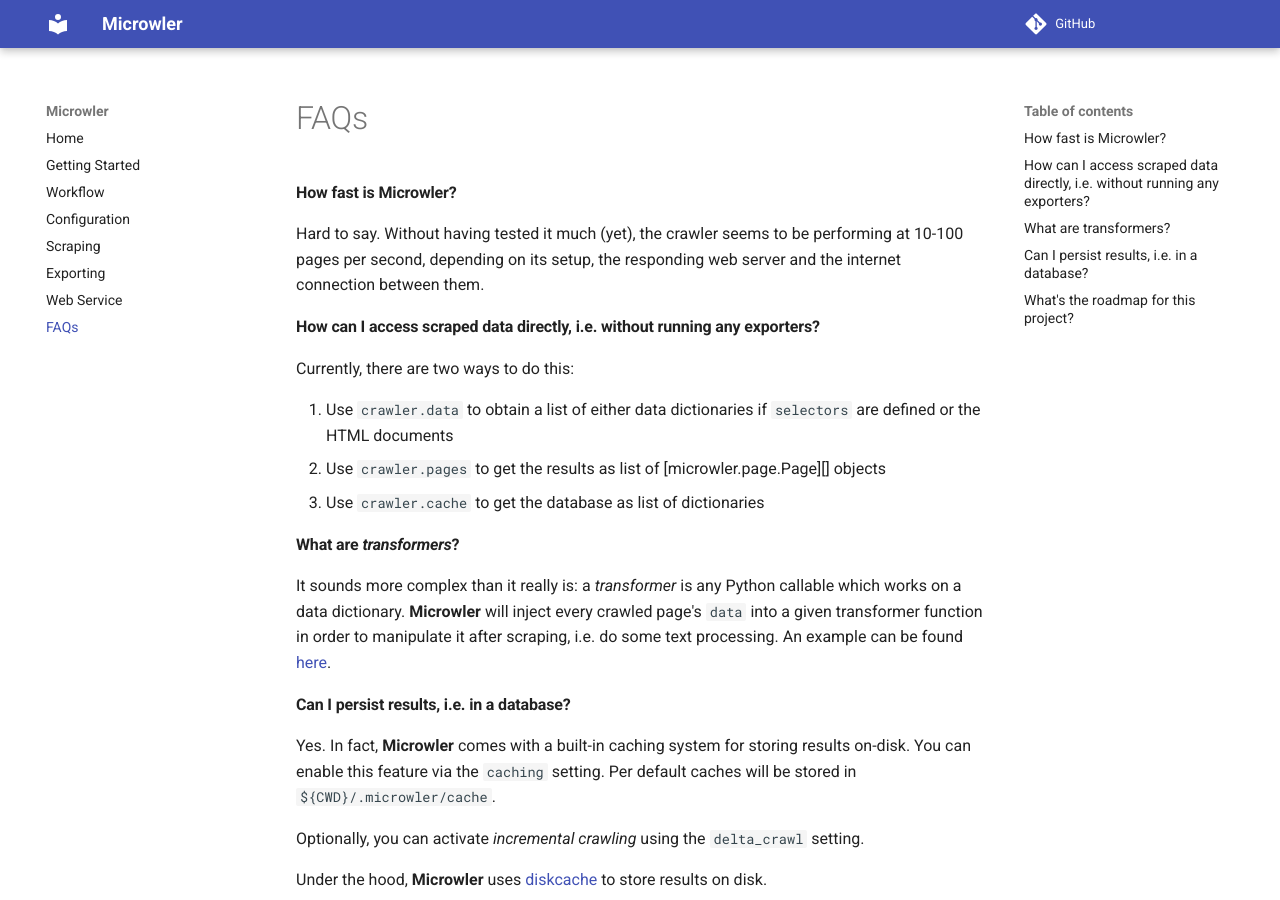
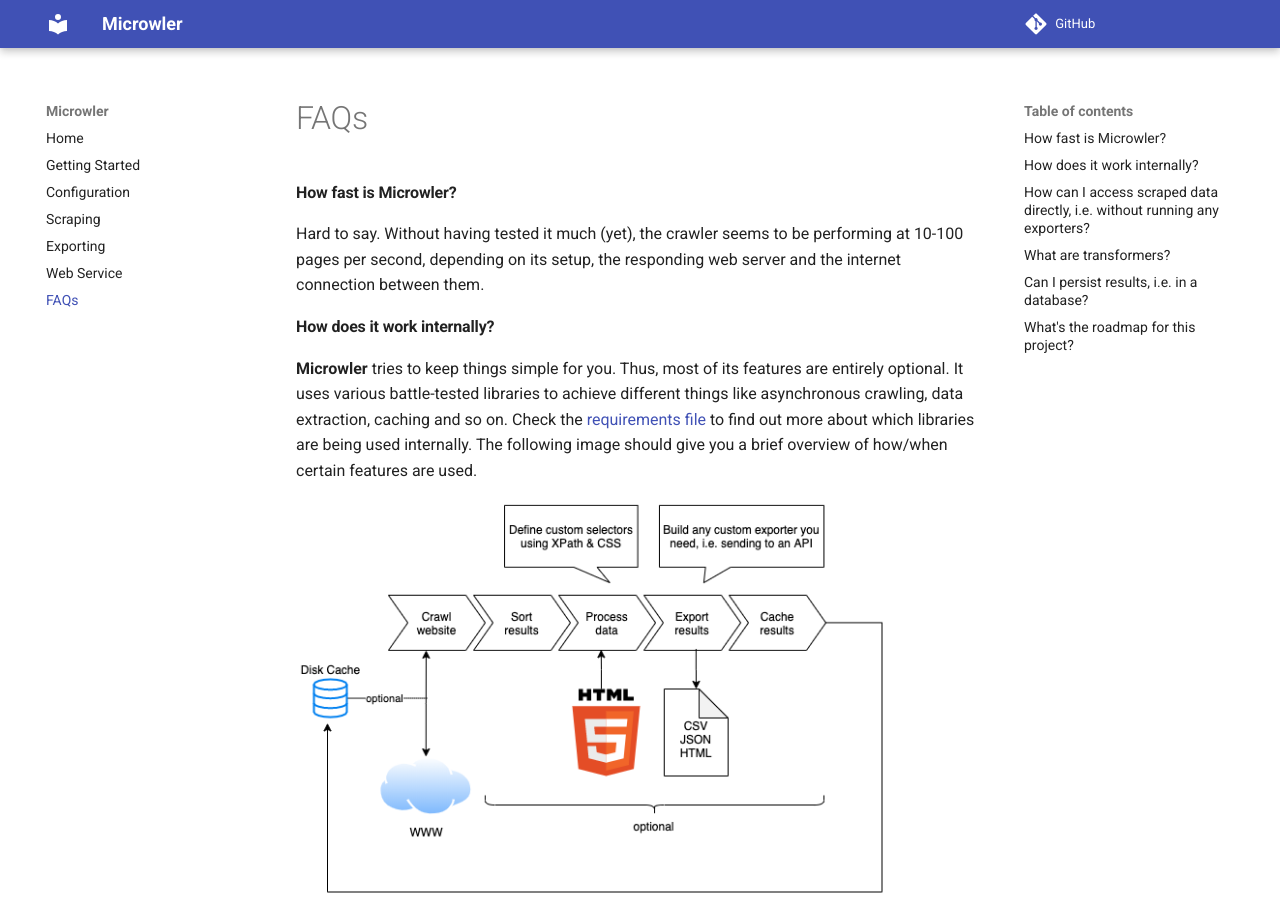
Before and after one commit to INNOVINATI/microwler, an MkDocs documentation site: the page built from docs/faq.md, in a window 1280 px wide and 900 px high. Built offline with MkDocs 1.6.1 and Material for MkDocs 9.7.7, drawn with Linux system fonts in a browser that asks for light colours; comment, search, counter and statistics services are not loaded.

Commit message:
Move workflow description to FAQs

```diff
--- a/docs/faq.md
+++ b/docs/faq.md
@@ -4,6 +4,16 @@
 Hard to say. Without having tested it much (yet), the crawler seems to be performing
 at 10-100 pages per second, depending on its setup, the responding web
 server and the internet connection between them.
+
+#### How does it work internally?
+**Microwler** tries to keep things simple for you. Thus, most of its features are entirely optional.
+It uses various battle-tested libraries to achieve different things like asynchronous crawling, data
+extraction, caching and so on. Check the [requirements file](https://github.com/INNOVINATI/microwler/blob/master/requirements.txt)
+to find out more about which libraries are being used internally.
+The following image should give you a brief overview of how/when certain features are used.
+
+<img src="https://github.com/INNOVINATI/microwler/raw/master/docs/static/workflow.png" width="600px" alt="Microwler Workflow">
+
 
 #### How can I access scraped data directly, i.e. without running any exporters?
 Currently, there are two ways to do this:
@@ -26,8 +36,6 @@
 
 Under the hood, **Microwler** uses [diskcache](https://pypi.org/project/diskcache/) to store results on disk.
 
-
-
 #### What's the roadmap for this project?
 Microwler is a very young project (started 12/2020) and currently maintained by only one person.
 Nevertheless, there *is* a list of features to implement eventually:
--- a/mkdocs.yml
+++ b/mkdocs.yml
@@ -4,7 +4,6 @@
 nav:
     - Home: index.md
     - Getting Started: getting-started.md
-    - Workflow: workflow.md
     - Configuration: configuration.md
     - Scraping: scraping.md
     - Exporting: exporting.md
```
Also changed, not shown: docs/workflow.md (deleted, +0 -5 lines).
